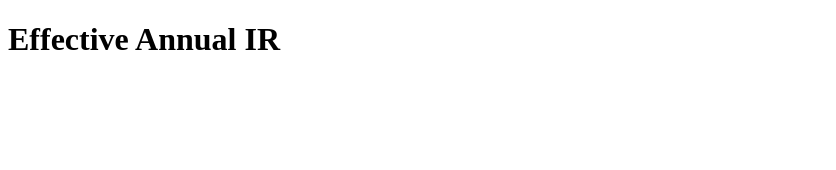
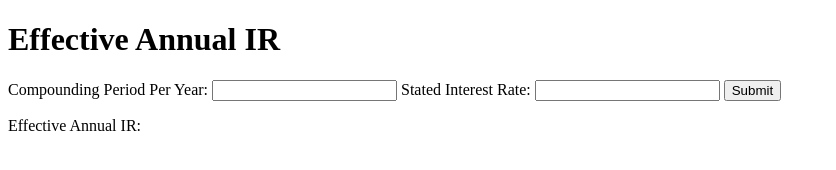
Before and after one commit to egarc258/financial_management_calculator, a plain HTML site: page effective_annual_ir.html in a window 1280 px wide. Shown: the whole page, without its empty margins (0-836 px from the left). Drawn offline with Linux system fonts and the light colour scheme.

Commit message:
Completed basic layout for first formula

```diff
--- a/effective_annual_ir.html
+++ b/effective_annual_ir.html
@@ -7,5 +7,18 @@
 </head>
 <body>
     <h1>Effective Annual IR</h1>
+
+    <form>
+        <label for="compounding_period_per_year">Compounding Period Per Year:</label>
+        <input type="number" id="compounding_period_per_year">
+
+        <label for="stated_interest_rate">Stated Interest Rate:</label>
+        <input type="number" id="stated_interest_rate">
+
+        <button type="button" onclick="calculate_effective_annual_ir()">Submit</button>
+
+        <p id="interest_rate">Effective Annual IR: <span id=interest_rate_amount></span></p>
+    </form>
+    <script src="index.js"></script>
 </body>
 </html>
```
